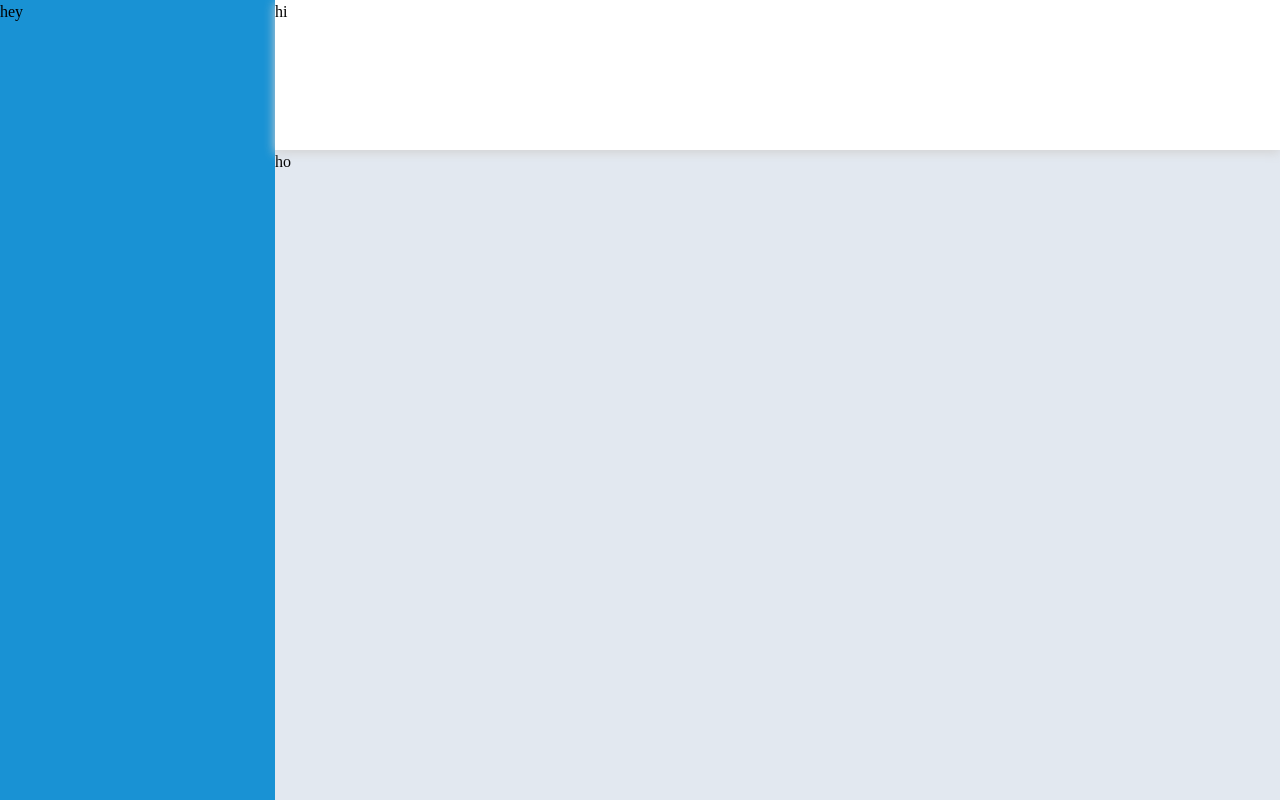
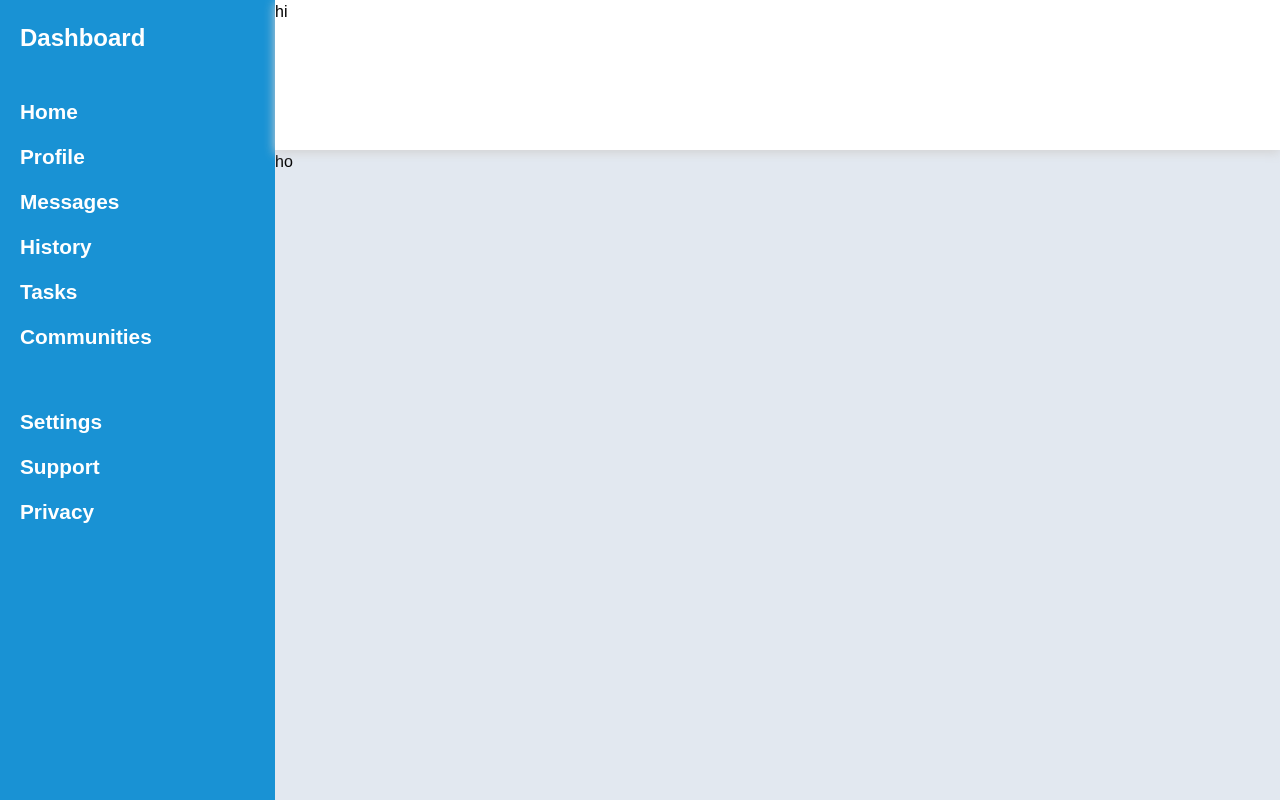
Before and after one commit to Akirazian/admin-dashboard, a plain HTML site: page index.html in a window 1280 px wide. Drawn offline with Linux system fonts and the light colour scheme.

Commit message:
Added sidebar layout & initial content

```diff
--- a/index.html
+++ b/index.html
@@ -10,7 +10,22 @@
 </head>
 <body>
   <header>hi</header>
-  <div class="sidebar">hey</div>
+  <div class="sidebar">
+    <div class="brand">Dashboard</div>
+    <div class="nav">
+      <div class="nav-item">Home</div>
+      <div class="nav-item">Profile</div>
+      <div class="nav-item">Messages</div>
+      <div class="nav-item">History</div>
+      <div class="nav-item">Tasks</div>
+      <div class="nav-item">Communities</div>
+    </div>
+    <div class="settings">
+      <div class="nav-item">Settings</div>
+      <div class="nav-item">Support</div>
+      <div class="nav-item">Privacy</div>
+    </div>
+  </div>
   <main>ho</main>
 </body>
 </html>
--- a/styles/style.css
+++ b/styles/style.css
@@ -1,4 +1,5 @@
 body {
+  font-family: Arial, Helvetica, sans-serif;
   display: grid;
   grid-template-columns: 275px 1fr;
   grid-template-rows: 150px 1fr;
@@ -17,6 +18,35 @@ header {
 .sidebar {
   background-color: #1992D4;
   grid-area: sidebar;
+  font-weight: 600;
+  display: flex;
+  padding: 20px;
+  flex-direction: column;
+}
+
+.brand {
+  font-size: 1.5rem;
+  color: white;
+}
+
+.nav, .settings {
+  display: grid;
+  grid-gap: 20px;
+}
+
+.nav {
+  grid-template-rows: repeat(6, 25px);
+  margin-top: 40px;
+}
+
+.settings {
+  grid-template-rows: repeat(3, 25px);
+  margin-top: 60px;
+}
+
+.nav-item {
+  font-size: 1.3rem;
+  color: white;
 }
 
 main {
```
Also changed, not shown: 2 other files.
